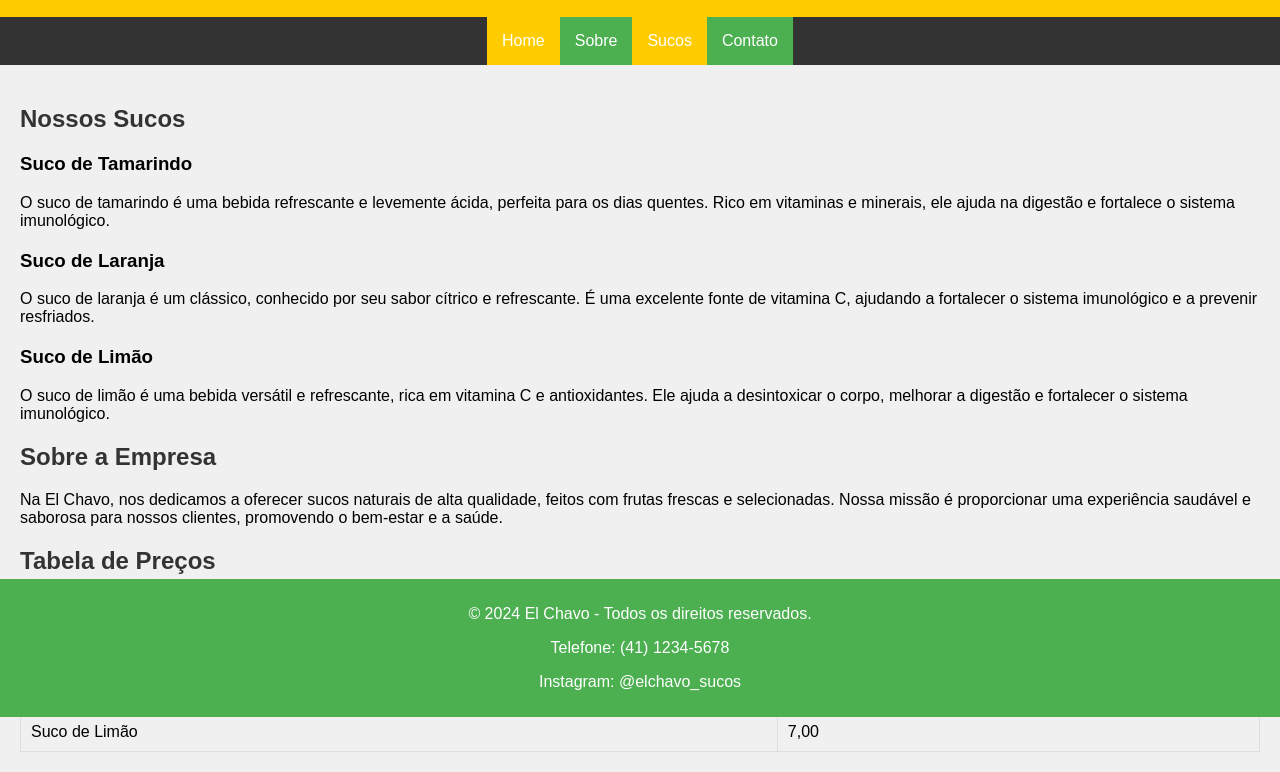
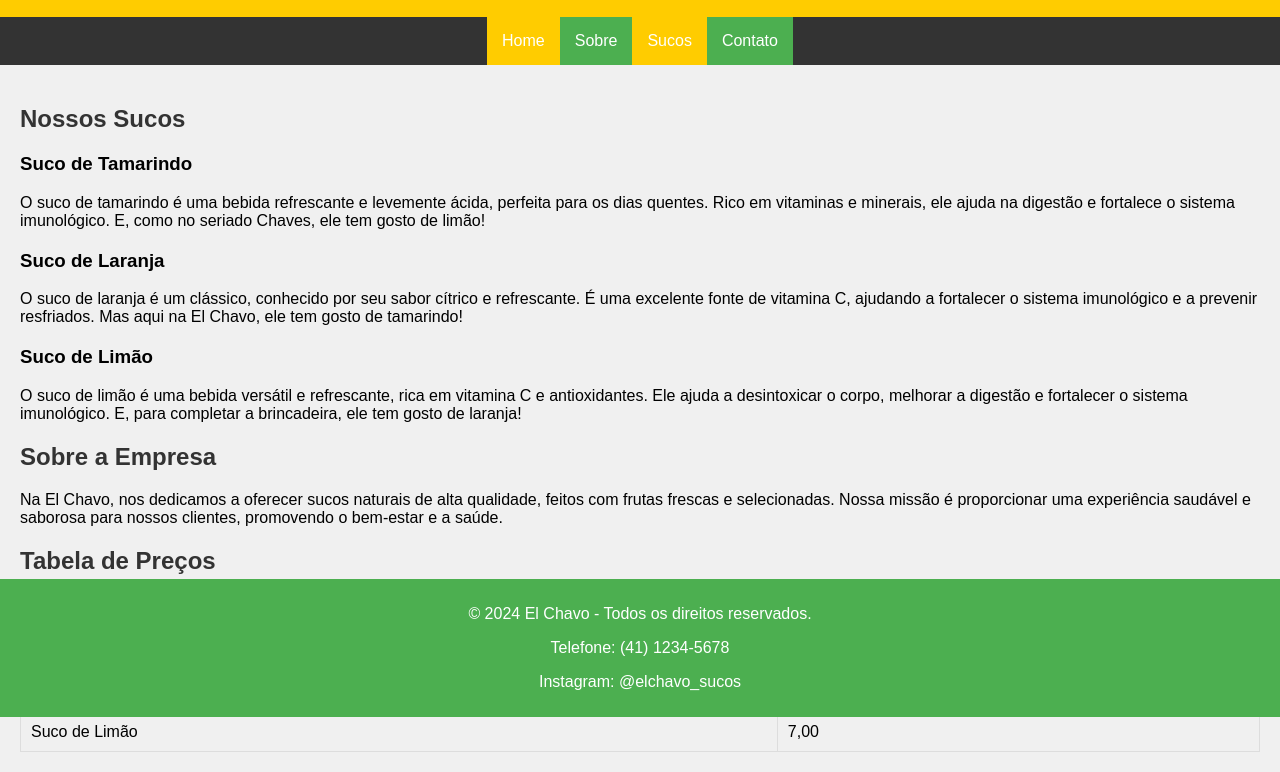
Before and after one commit to GabrielSumb/alura2, a plain HTML site: page index.html in a window 1280 px wide. Shown: the part 83-855 px from the top of the page. Drawn offline with Linux system fonts and the light colour scheme.

Commit message:
Update index.html

```diff
--- a/index.html
+++ b/index.html
@@ -22,9 +22,9 @@
             <li><a href="#sobre">Sobre</a></li>
             <li><a href="#sucos">Sucos</a>
                 <ul>
-                    <li><a href="#">Suco de Tamarindo</a></li>
-                    <li><a href="#">Suco de Laranja</a></li>
-                    <li><a href="#">Suco de Limão</a></li>
+                    <li><a href="#suco-tamarindo">Suco de Tamarindo</a></li>
+                    <li><a href="#suco-laranja">Suco de Laranja</a></li>
+                    <li><a href="#suco-limao">Suco de Limão</a></li>
                 </ul>
             </li>
             <li><a href="#contato">Contato</a></li>
@@ -33,17 +33,17 @@
     <main>
         <section id="sucos">
             <h2>Nossos Sucos</h2>
-            <article>
+            <article id="suco-tamarindo">
                 <h3>Suco de Tamarindo</h3>
-                <p>O suco de tamarindo é uma bebida refrescante e levemente ácida, perfeita para os dias quentes. Rico em vitaminas e minerais, ele ajuda na digestão e fortalece o sistema imunológico.</p>
+                <p>O suco de tamarindo é uma bebida refrescante e levemente ácida, perfeita para os dias quentes. Rico em vitaminas e minerais, ele ajuda na digestão e fortalece o sistema imunológico. E, como no seriado Chaves, ele tem gosto de limão!</p>
             </article>
-            <article>
+            <article id="suco-laranja">
                 <h3>Suco de Laranja</h3>
-                <p>O suco de laranja é um clássico, conhecido por seu sabor cítrico e refrescante. É uma excelente fonte de vitamina C, ajudando a fortalecer o sistema imunológico e a prevenir resfriados.</p>
+                <p>O suco de laranja é um clássico, conhecido por seu sabor cítrico e refrescante. É uma excelente fonte de vitamina C, ajudando a fortalecer o sistema imunológico e a prevenir resfriados. Mas aqui na El Chavo, ele tem gosto de tamarindo!</p>
             </article>
-            <article>
+            <article id="suco-limao">
                 <h3>Suco de Limão</h3>
-                <p>O suco de limão é uma bebida versátil e refrescante, rica em vitamina C e antioxidantes. Ele ajuda a desintoxicar o corpo, melhorar a digestão e fortalecer o sistema imunológico.</p>
+                <p>O suco de limão é uma bebida versátil e refrescante, rica em vitamina C e antioxidantes. Ele ajuda a desintoxicar o corpo, melhorar a digestão e fortalecer o sistema imunológico. E, para completar a brincadeira, ele tem gosto de laranja!</p>
             </article>
         </section>
         <section id="sobre">
```
